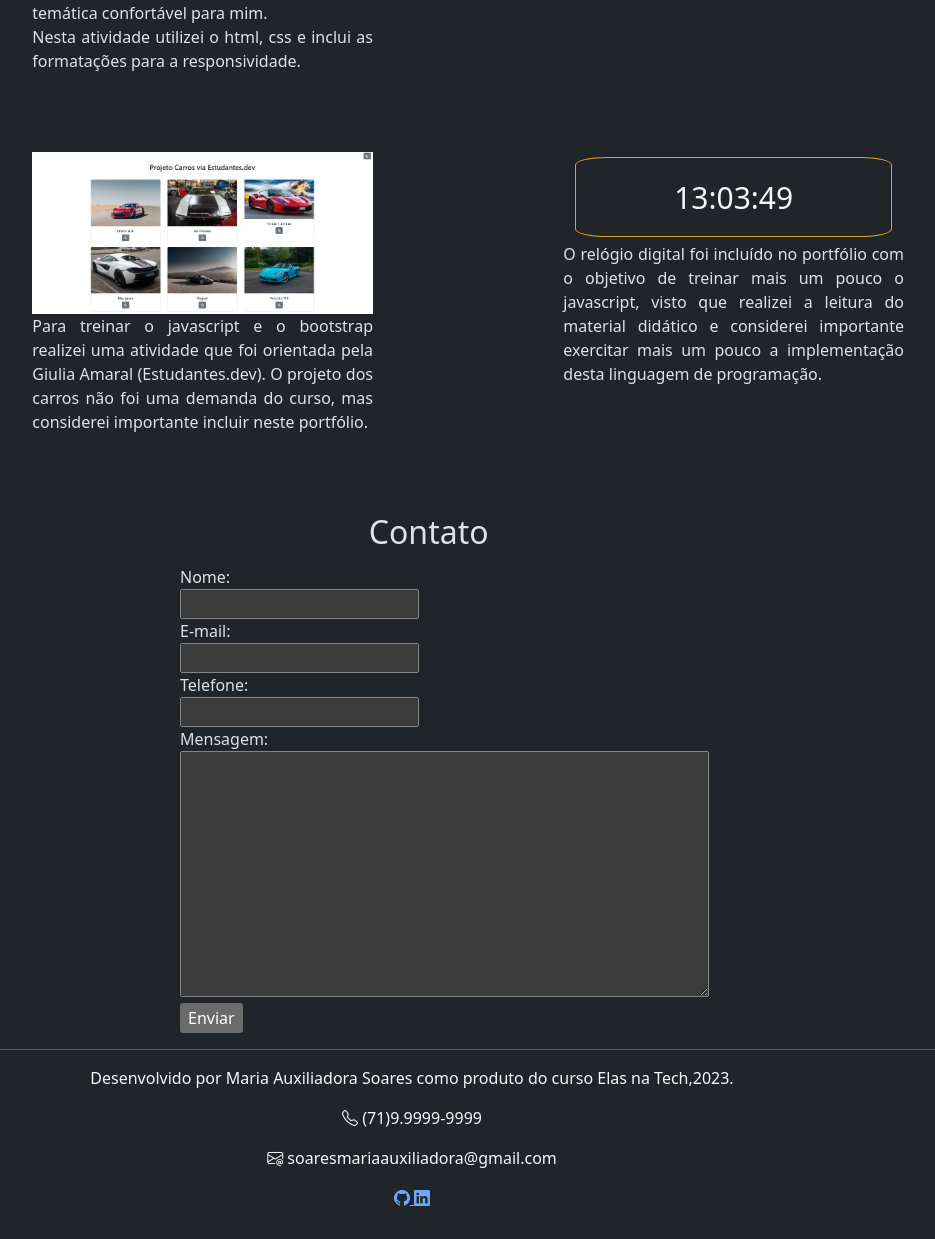
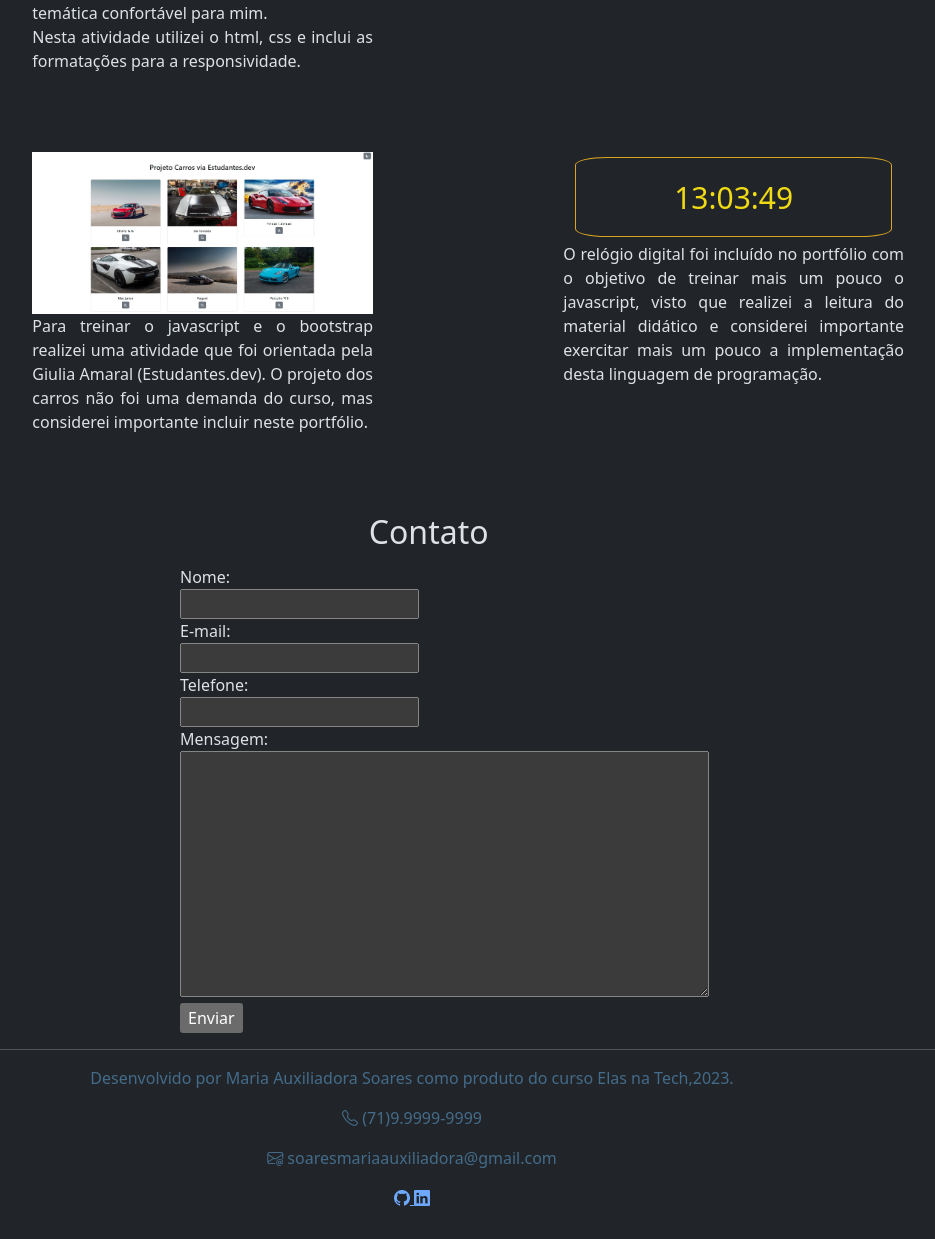
Before and after one commit to DoraSoares/DoraSoares.github.io, a plain HTML site: page index.html in a window 1280 px wide. Shown: the part 1494-2733 px from the top of the page, without its empty margins (218-1153 px from the left). Drawn offline with nearby package versions, Linux system fonts and the light colour scheme.

Commit message:
mudancacss

```diff
--- a/style.css
+++ b/style.css
@@ -156,7 +156,7 @@ p{
     align-items: center;
     border: 1px solid goldenrod;
     border-radius: 10%;
-    color:aliceblue;
+    color:rgb(240, 218, 20);
     display: flex;
     font-size: 30px;
     justify-content: center;
@@ -171,7 +171,7 @@ footer{
 
 .rodapé {
     text-align: center;
-    color:aliceblue;
+    color: rgba(90, 153, 201, 0.608);
     font-size: 12pt;
 
 }
```
